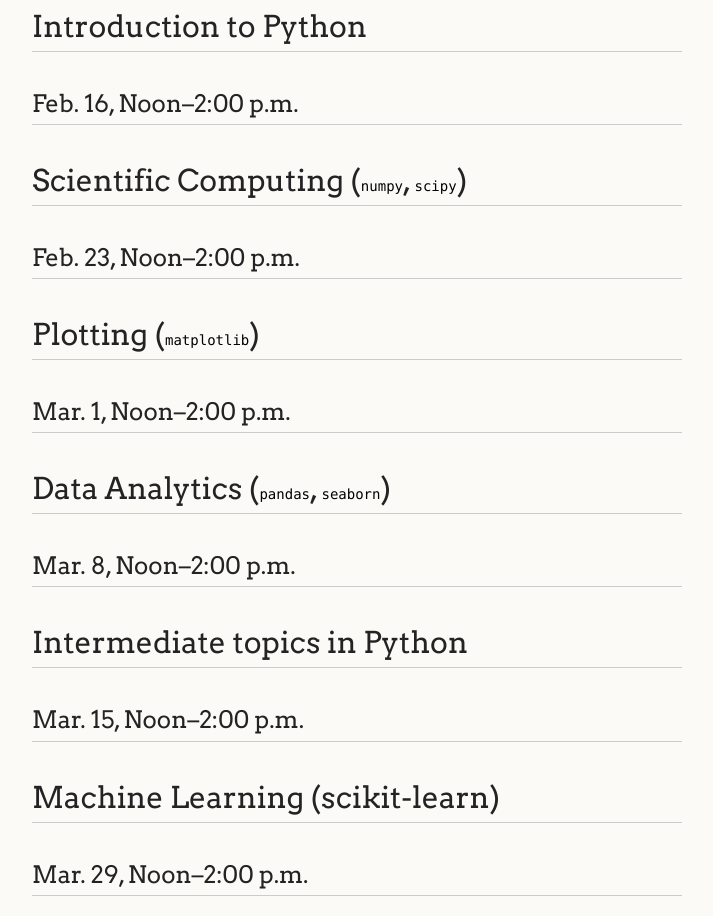
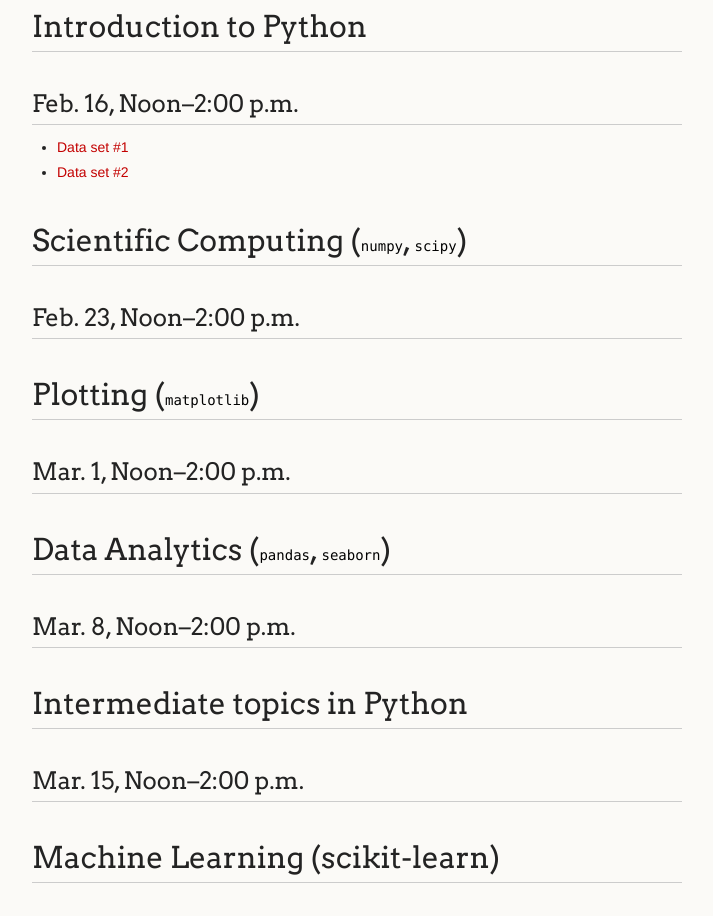
Before and after one commit to illinois-cse/python-sp16, a plain HTML site: page index.html in a window 1280 px wide. Shown: the part 880-1796 px from the top of the page, without its empty margins (278-991 px from the left). Drawn offline with Linux system fonts and the light colour scheme.

```diff
--- a/index.html
+++ b/index.html
@@ -52,6 +52,13 @@ jupyter notebook
 
 <h2>
 <a id="feb-16-noon200-pm" class="anchor" href="#feb-16-noon200-pm" aria-hidden="true"><span aria-hidden="true" class="octicon octicon-link"></span></a>Feb. 16, Noon–2:00 p.m.</h2>
+
+<ul>
+<li>  <a href="./lessons/data/microarray.csv">Data set #1</a>
+</li>
+<li>  <a href="./lessons/data/wheres-waldo-locations.csv">Data set #2</a>
+</li>
+</ul>
 
 <h1>
 <a id="scientific-computing-numpy-scipy" class="anchor" href="#scientific-computing-numpy-scipy" aria-hidden="true"><span aria-hidden="true" class="octicon octicon-link"></span></a>Scientific Computing (<code>numpy</code>, <code>scipy</code>)</h1>
```
Also changed, not shown: params.json (+1 -1 lines).
